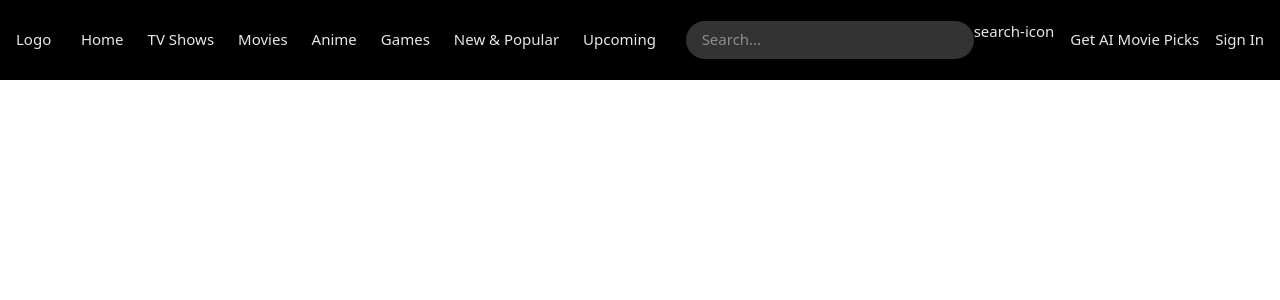
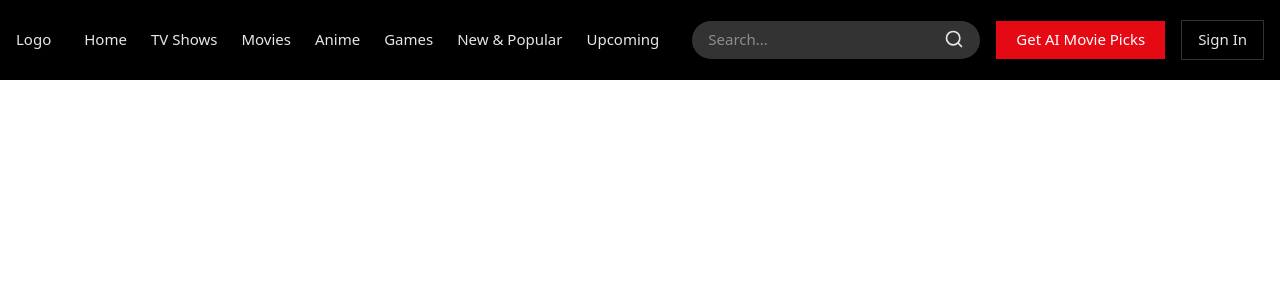
Before and after one commit to imrg1999/Final-Project---Movie-Streaming-site-clone, a React (Vite) app in the folder movie/: page / in a window 1280 px wide. Shown: the top 300 px of the page. Built offline with nearby package versions, Linux system fonts and the light colour scheme.

Commit message:
npm lucide-react installed, search icon upgraded

```diff
--- a/movie/package.json
+++ b/movie/package.json
@@ -11,6 +11,7 @@
   },
   "dependencies": {
     "@tailwindcss/vite": "^4.1.17",
+    "lucide-react": "^0.555.0",
     "react": "^19.2.0",
     "react-dom": "^19.2.0",
     "tailwindcss": "^4.1.17"
--- a/movie/src/Components/Navbar.jsx
+++ b/movie/src/Components/Navbar.jsx
@@ -1,3 +1,4 @@
+import { Search } from 'lucide-react'
 import React from 'react'
 
 const Navbar = () => {
@@ -19,11 +20,11 @@ const Navbar = () => {
             <div className='relative hidden md:inline-flex'>
                 <input type="text" placeholder='Search...' className='bg-[#333333] px-4 py-2
                 rounded-full min-w-72 pr-10 outline-none'/>
-                search-icon
+                <Search className='absolute top-2 right-4 w-5 h-5' />
             </div>
 
-            <button>Get AI Movie Picks</button>
-            <button>Sign In</button>
+            <button className='bg-[#e50914] px-5 py-2 text-white cursor-pointer'>Get AI Movie Picks</button>
+            <button className='border border-[#333333] px-4 py-2 cursor-pointer'>Sign In</button>
         </div>
     </nav>
   )
```
Also changed, not shown: 1 other file (tests, documents, lock files or other folders).
